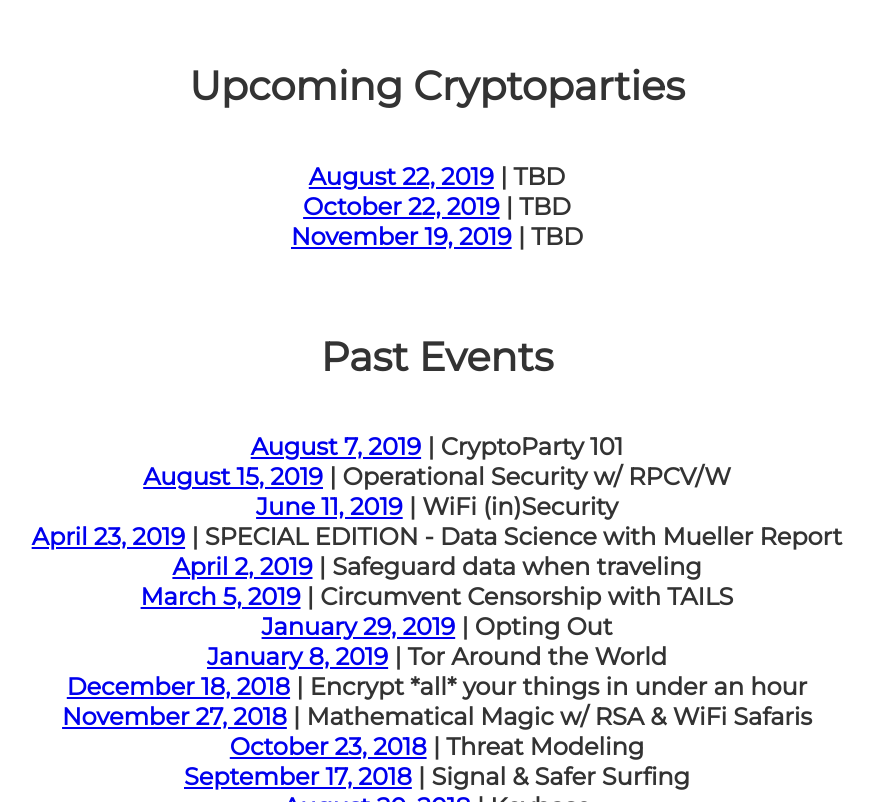
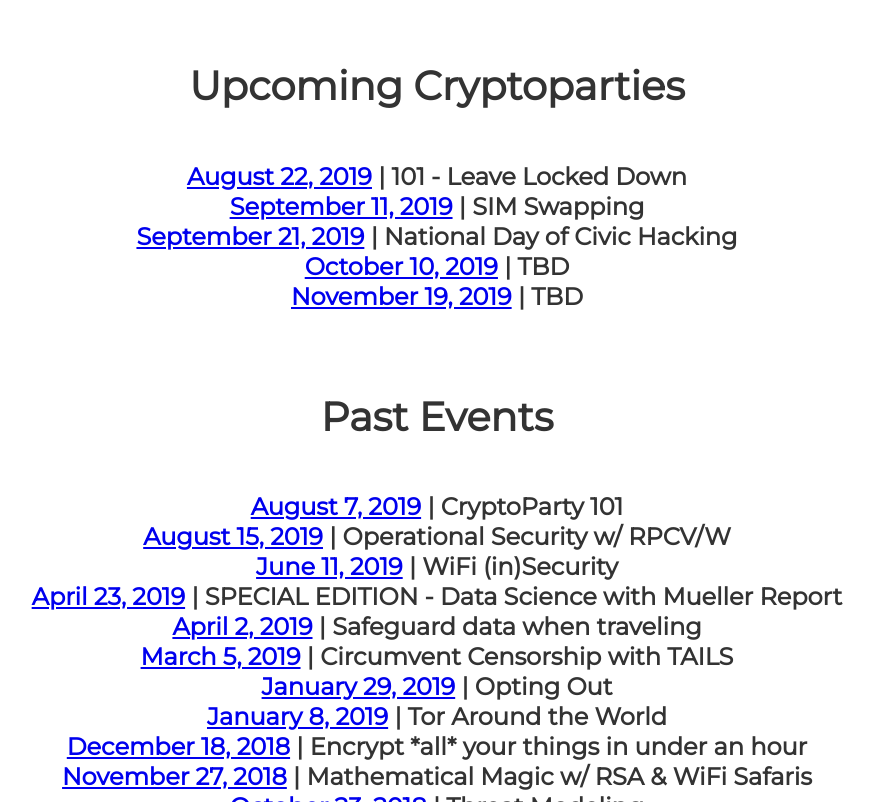
Before and after one commit to cryptopartydc/cryptopartydc.github.io, a Jekyll site: the page built from index.html, in a window 1280 px wide and 900 px high, scrolled down 1604 px, cut to the strip 98-900 px from the top of the window. Shown: the whole strip, without its empty margins (203-1077 px from the left). Built offline with Jekyll 4.4.1, drawn with Linux system fonts in a browser that asks for light colours.

Commit message:
Update events.yml

```diff
--- a/_data/events.yml
+++ b/_data/events.yml
@@ -1,8 +1,16 @@
 - date: August 22, 2019
-  topic: TBD
+  topic: 101 - Leave Locked Down
+  github: https://github.com/cryptopartydc/cryptoparty_dc/blob/master/08_22_19.md
+
+- date: September 11, 2019
+  topic: SIM Swapping
   github: https://cryptopartydc.github.io
 
-- date: October 22, 2019
+- date: September 21, 2019
+  topic: National Day of Civic Hacking
+  github: https://cryptopartydc.github.io
+
+- date: October 10, 2019
   topic: TBD
   github: https://cryptopartydc.github.io
 
```
